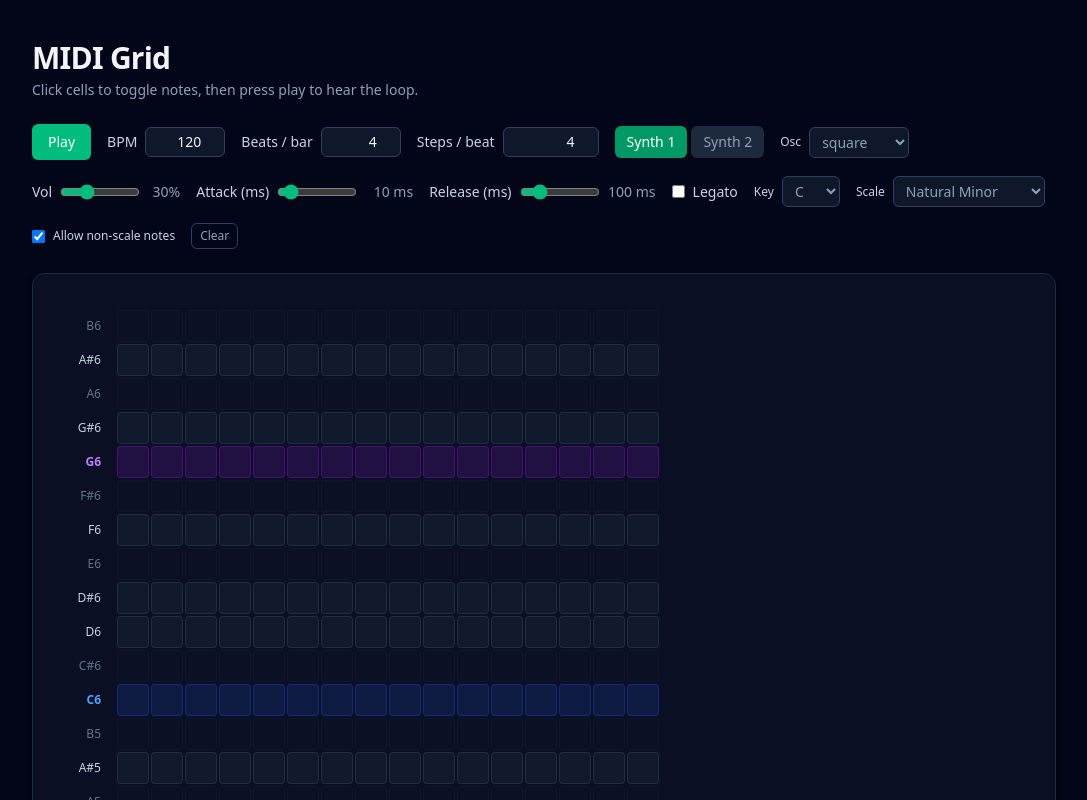
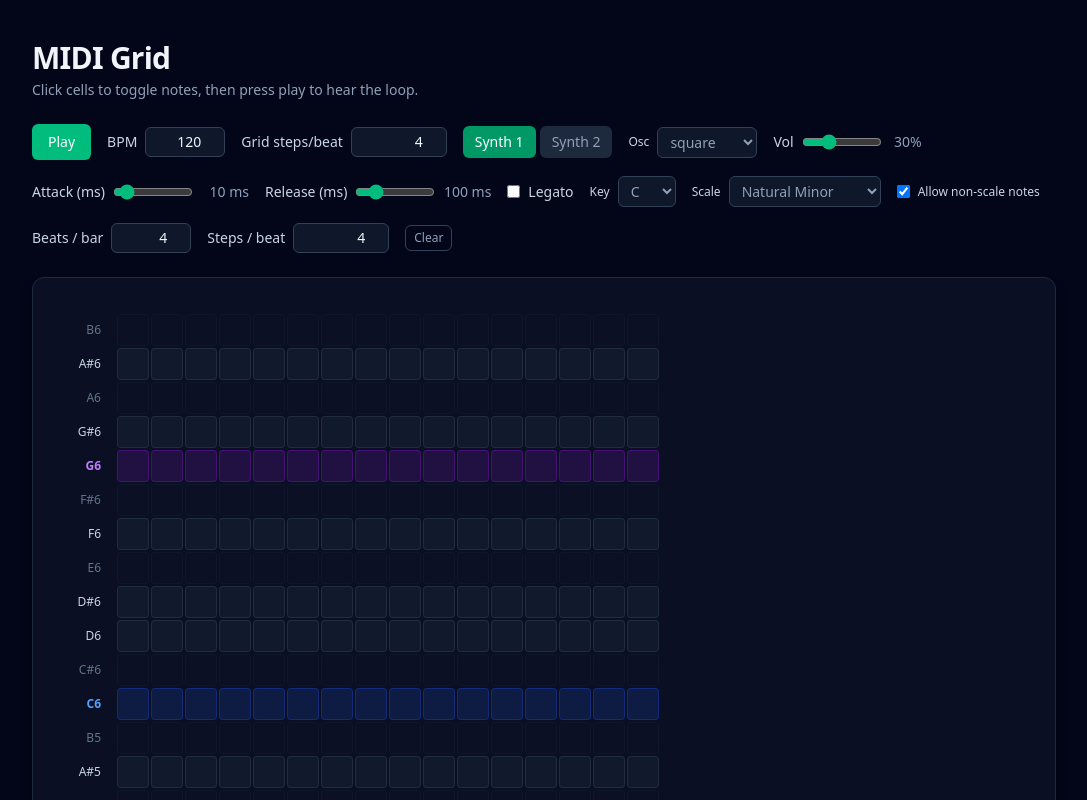
Before and after one commit to dawdmaow/sveltesequencer, a SvelteKit app: page / in a window 1280 px wide. Shown: the top 800 px of the page, without its empty margins (96-1183 px from the left). Built offline with nearby package versions, Linux system fonts and the light colour scheme.

Commit message:
separate rhythm per pattern

```diff
--- a/src/routes/+page.svelte
+++ b/src/routes/+page.svelte
@@ -38,6 +38,8 @@
 
 	interface Pattern {
 		id: PatternId;
+		beatsPerMeasure: number;
+		stepsPerBeat: number;
 		layers: Step[][];
 	}
 
@@ -53,6 +55,8 @@
 		const stepsCount = clampedBeats * clampedSteps;
 		return {
 			id: patternId,
+			beatsPerMeasure: clampedBeats,
+			stepsPerBeat: clampedSteps,
 			layers: [createStepLayer(stepsCount), createStepLayer(stepsCount)]
 		};
 	}
@@ -78,7 +82,6 @@
 	let isPlaying = $state(false);
 	let currentStep = $state(0); // TODO: this should be local; need to store current sequence index as well (and give it to playStep())
 	let bpm = $state(120);
-	let beatsPerMeasure = $state(4);
 	let stepsPerBeat = $state(4);
 	let numMeasures = $state(1);
 	let key = $state('C');
@@ -102,10 +105,10 @@
 	let selectedPatternId = $derived(sequence[selectedSequenceIndex] ?? MIN_PATTERN_ID);
 
 	let displayedPatternId = $derived(
-		isPlaying
-			? (sequence[Math.floor(currentStep / stepsPerPattern())] ?? MIN_PATTERN_ID)
-			: selectedPatternId
+		isPlaying ? (getPatternAtStep(currentStep)?.patternId ?? selectedPatternId) : selectedPatternId
 	);
+
+	let displayedPattern = $derived(patterns.find((p) => p.id === displayedPatternId) ?? null);
 
 	function getCurrentLayer(): Step[] | null {
 		const pattern = patterns.find((p) => p.id === displayedPatternId);
@@ -145,7 +148,6 @@
 		];
 		selectedSynthIndex = 0;
 		bpm = 120;
-		beatsPerMeasure = 4;
 		stepsPerBeat = 4;
 		numMeasures = 1;
 	}
@@ -271,10 +273,36 @@
 		return Math.trunc(value);
 	}
 
-	function stepsPerPattern(): number {
-		const beats = clampBeatsPerMeasure(beatsPerMeasure);
-		const steps = clampStepsPerBeat(stepsPerBeat);
-		return beats * steps;
+	function stepsPerPattern(patternId: PatternId): number {
+		const pattern = patterns.find((p) => p.id === patternId);
+		if (!pattern) return 4 * 4;
+		return clampBeatsPerMeasure(pattern.beatsPerMeasure) * clampStepsPerBeat(pattern.stepsPerBeat);
+	}
+
+	function getStepForSequenceIndex(seqIndex: number): number {
+		let sum = 0;
+		for (let i = 0; i < seqIndex && i < sequence.length; i++) {
+			sum += stepsPerPattern(sequence[i]);
+		}
+		return sum;
+	}
+
+	function getPatternAtStep(
+		globalStep: number
+	): { patternIndex: number; stepInPattern: number; patternId: PatternId } | null {
+		let acc = 0;
+		for (let i = 0; i < sequence.length; i++) {
+			const patSteps = stepsPerPattern(sequence[i]);
+			if (globalStep < acc + patSteps) {
+				return {
+					patternIndex: i,
+					stepInPattern: globalStep - acc,
+					patternId: sequence[i]
+				};
+			}
+			acc += patSteps;
+		}
+		return null;
 	}
 
 	function getPatternColor(patternId: PatternId): string {
@@ -301,8 +329,7 @@
 	}
 
 	function totalSteps(): number {
-		const stepsPerPat = stepsPerPattern();
-		return sequence.length * stepsPerPat;
+		return sequence.reduce((sum, patternId) => sum + stepsPerPattern(patternId), 0);
 	}
 
 	function midiToFreq(midi: number) {
@@ -559,15 +586,10 @@
 		const ctx = ensureAudioContext();
 		const time = ctx.currentTime;
 		const stepDur = stepDurationSeconds();
-		const stepsPerPat = stepsPerPattern();
-		const sequenceIndex = Math.floor(step / stepsPerPat);
-		const stepInPattern = step % stepsPerPat;
+		const at = getPatternAtStep(step);
+		if (!at) return;
 
-		if (sequenceIndex >= sequence.length) {
-			return;
-		}
-
-		const patternId = sequence[sequenceIndex];
+		const { patternId, stepInPattern } = at;
 		const pattern = patterns.find((p) => p.id === patternId);
 		if (!pattern) {
 			return;
@@ -611,7 +633,7 @@
 			await ctx.resume();
 		}
 
-		currentStep = selectedSequenceIndex * stepsPerPattern();
+		currentStep = getStepForSequenceIndex(selectedSequenceIndex);
 		playStep(currentStep);
 		const durationMs = stepDurationSeconds() * 1000;
 		timeoutId = window.setTimeout(startPlayingStepsUsingTimeout, durationMs);
@@ -634,9 +656,14 @@
 	}
 
 	function clearPattern() {
+		const pattern = patterns.find((p) => p.id === displayedPatternId);
+		if (!pattern) return;
 		const patternIndex = patterns.findIndex((p) => p.id === displayedPatternId);
-		if (patternIndex < 0) return;
-		patterns[patternIndex] = createPattern(displayedPatternId, beatsPerMeasure, stepsPerBeat);
+		patterns[patternIndex] = createPattern(
+			displayedPatternId,
+			pattern.beatsPerMeasure,
+			pattern.stepsPerBeat
+		);
 	}
 
 	$effect(() => {
@@ -648,8 +675,8 @@
 	});
 
 	$effect(() => {
-		const stepsPerPat = stepsPerPattern();
 		for (const pattern of patterns) {
+			const stepsPerPat = stepsPerPattern(pattern.id);
 			for (const layer of pattern.layers) {
 				if (layer.length !== stepsPerPat) {
 					if (stepsPerPat > layer.length) {
@@ -775,30 +802,9 @@
 			</div>
 
 			<div class="flex items-center gap-2 text-sm">
-				<label for="beats" class="text-slate-300">Beats / bar</label>
+				<label for="gridSteps" class="text-slate-300">Grid steps/beat</label>
 				<input
-					id="beats"
-					type="number"
-					min={MIN_BEATS_PER_MEASURE}
-					max={MAX_BEATS_PER_MEASURE}
-					bind:value={beatsPerMeasure}
-					on:blur={() => {
-						beatsPerMeasure = clampBeatsPerMeasure(beatsPerMeasure);
-					}}
-					on:keydown={(event) => {
-						if (event.key === 'Enter') {
-							beatsPerMeasure = clampBeatsPerMeasure(beatsPerMeasure);
-						}
-					}}
-					class="w-20 rounded-md border border-slate-700 bg-slate-900 px-2 py-1 text-right text-sm
-						focus-visible:ring-2 focus-visible:ring-emerald-500/70 focus-visible:outline-none"
-				/>
-			</div>
-
-			<div class="flex items-center gap-2 text-sm">
-				<label for="steps" class="text-slate-300">Steps / beat</label>
-				<input
-					id="steps"
+					id="gridSteps"
 					type="number"
 					min={MIN_STEPS_PER_BEAT}
 					max={MAX_STEPS_PER_BEAT}
@@ -948,6 +954,52 @@
 				</label>
 			</div>
 
+			{#if displayedPattern}
+				<div class="flex items-center gap-2 text-sm">
+					<label for="beats" class="text-slate-300">Beats / bar</label>
+					<input
+						id="beats"
+						type="number"
+						min={MIN_BEATS_PER_MEASURE}
+						max={MAX_BEATS_PER_MEASURE}
+						bind:value={displayedPattern.beatsPerMeasure}
+						on:blur={() => {
+							displayedPattern.beatsPerMeasure = clampBeatsPerMeasure(
+								displayedPattern.beatsPerMeasure
+							);
+						}}
+						on:keydown={(event) => {
+							if (event.key === 'Enter') {
+								displayedPattern.beatsPerMeasure = clampBeatsPerMeasure(
+									displayedPattern.beatsPerMeasure
+								);
+							}
+						}}
+						class="w-20 rounded-md border border-slate-700 bg-slate-900 px-2 py-1 text-right text-sm
+							focus-visible:ring-2 focus-visible:ring-emerald-500/70 focus-visible:outline-none"
+					/>
+				</div>
+				<div class="flex items-center gap-2 text-sm">
+					<label for="steps" class="text-slate-300">Steps / beat</label>
+					<input
+						id="steps"
+						type="number"
+						min={MIN_STEPS_PER_BEAT}
+						max={MAX_STEPS_PER_BEAT}
+						bind:value={displayedPattern.stepsPerBeat}
+						on:blur={() => {
+							displayedPattern.stepsPerBeat = clampStepsPerBeat(displayedPattern.stepsPerBeat);
+						}}
+						on:keydown={(event) => {
+							if (event.key === 'Enter') {
+								displayedPattern.stepsPerBeat = clampStepsPerBeat(displayedPattern.stepsPerBeat);
+							}
+						}}
+						class="w-24 rounded-md border border-slate-700 bg-slate-900 px-2 py-1 text-right text-sm
+							focus-visible:ring-2 focus-visible:ring-emerald-500/70 focus-visible:outline-none"
+					/>
+				</div>
+			{/if}
 			<div class="flex items-center gap-2 text-xs text-slate-400">
 				<button
 					type="button"
@@ -976,14 +1028,12 @@
 						</div>
 						<div class="flex gap-0.5">
 							{#each getCurrentLayer() || [] as column, stepIndex (stepIndex)}
-								{@const stepsPerPat = stepsPerPattern()}
-								{@const currentPatternIndex = Math.floor(currentStep / stepsPerPat)}
-								{@const currentStepInPattern = currentStep % stepsPerPat}
+								{@const at = getPatternAtStep(currentStep)}
 								{@const isPlayingThisStep =
 									isPlaying &&
-									currentPatternIndex < sequence.length &&
-									sequence[currentPatternIndex] === displayedPatternId &&
-									currentStepInPattern === stepIndex}
+									at !== null &&
+									at.patternId === displayedPatternId &&
+									at.stepInPattern === stepIndex}
 								{@const isDisabled = !allowNonScaleNotes && !isInScale(pitchIndex)}
 								{@const hasNote = column.pitches[pitchIndex]}
 								{@const noteSelected = isNoteSelected(stepIndex, pitchIndex)}
@@ -1020,7 +1070,7 @@
 				<div class="flex items-center gap-1.5">
 					{#each sequence as patternId, seqIndex (seqIndex)}
 						{@const isPlayingThis =
-							isPlaying && Math.floor(currentStep / stepsPerPattern()) === seqIndex}
+							isPlaying && getPatternAtStep(currentStep)?.patternIndex === seqIndex}
 						{@const isSelected = selectedSequenceIndex === seqIndex}
 						<div
 							role="button"
```
